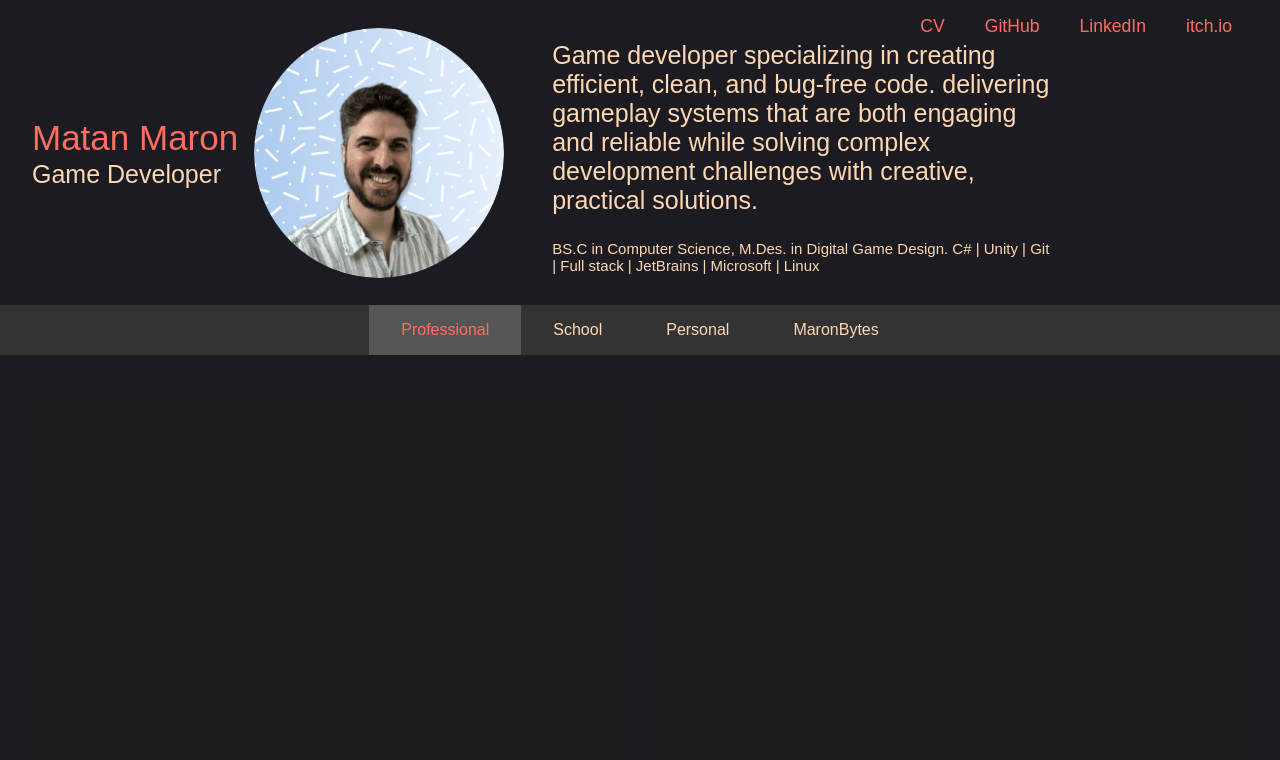
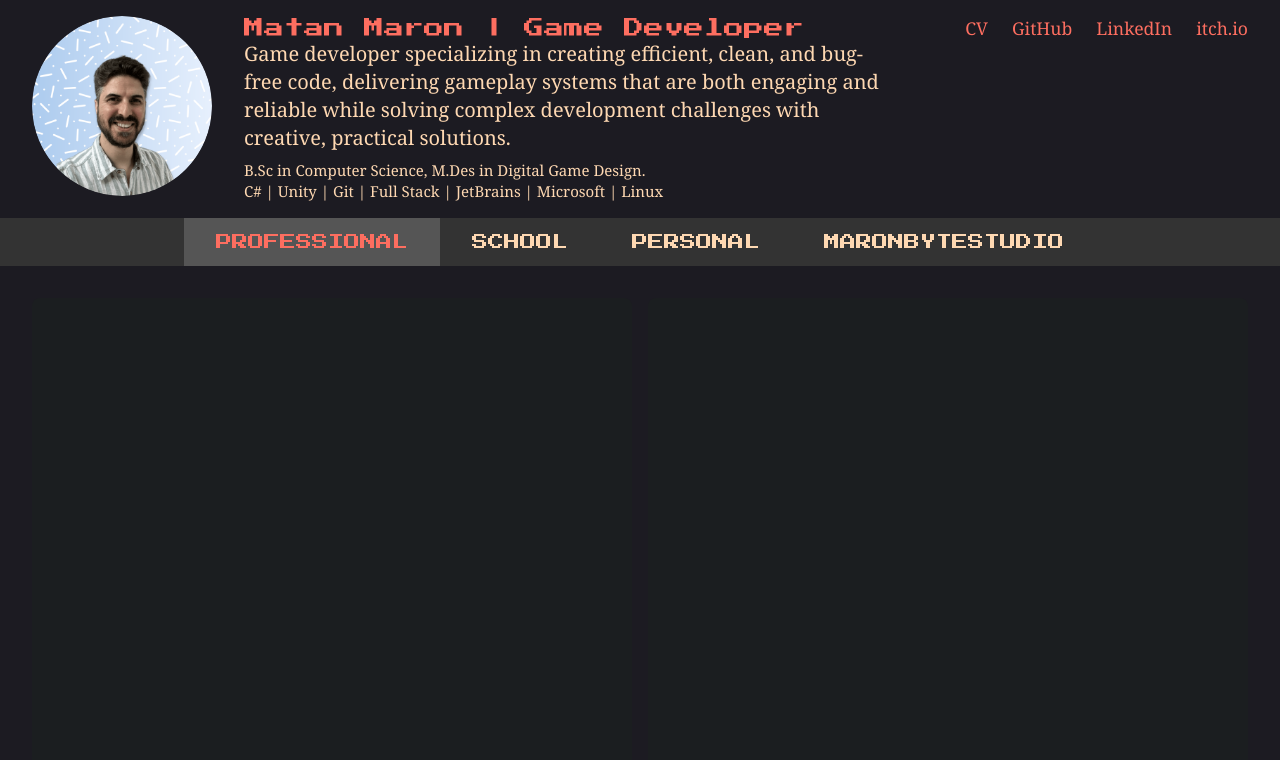
Before and after one commit to matanmaron/matanmaron.github.io, a plain HTML site: page index.html in a window 1280 px wide. Shown: the top 760 px of the page. Drawn offline with Linux system fonts and the light colour scheme.

Commit message:
save point

```diff
--- a/css/styles.css
+++ b/css/styles.css
@@ -1,90 +1,84 @@
 :root {
-    --color_background: #1c1b22;
-    --color_header: #fd6e60;
-    --color_text: #fed8b2;
+    --bg-color: #1c1b22;
+    --accent-color: #fd6e60;
+    --text-color: #fed8b2;
+}
+
+.press-start-2p-regular {
+    font-family: "Press Start 2P", system-ui;
+    font-weight: 400;
+    font-style: normal;
 }
 
 body {
-    background-color: var(--color_background);
-    font-family: Arial, sans-serif;
     margin: 0;
-    padding: 0;
+    font-family: 'Noto Serif', serif;
+    font-optical-sizing: auto;
+    font-weight: 400;
+    background-color: var(--bg-color);
+    color: var(--text-color);
 }
 
-.matanmaron{
-    color: var(--color_header);
-    font-size: 35px;
+/* Header */
+header {
+    display: flex;
+    align-items: flex-start;
+    padding: 1rem 2rem;
+    position: relative;
 }
 
-.gamedeveloper{
-    color: var(--color_text);
-    font-size: 25px;
+/* Profile section */
+.profile-section {
+    display: flex;
+    align-items: center;
+    margin-right: 2rem;
 }
 
-.matanmaron, .gamedeveloper {
-    margin: 0; /* remove default <p> spacing */
-    line-height: 1.2; /* tighter spacing */
+.profile-info {
+    display: flex;
+    flex-direction: column;
+    justify-content: center;
+    margin-right: 1rem;
 }
 
-header {
-    display: flex;
-    align-items: center; /* vertical center of header items */
-    position: relative;
-    padding: 1rem 2rem;
-}
-.profile {
-    display: flex;             /* row layout */
-    align-items: center;       /* vertical center relative to image */
-    margin-right: 2rem;
-}
-.profile .text {
-    display: flex;
-    flex-direction: column;
-    justify-content: center;   /* vertical center within text block */
-    margin-right: 1rem;        /* space between text and image */
+.profile-name {
+    font-family: "Press Start 2P", system-ui;
+    font-size: 20px;
+    color: var(--accent-color);
+    margin: 0;
+    line-height: 1.2;
 }
 
-.profile-pic{
-    width: 250px;
-    height: 250px;
-    border-radius: 50%;
-    margin-right: 1rem;
-    color: var(--color_header);
-    font-size: 45px;
+.profile-title {
+    font-size: 25px;
+    margin: 0;
 }
 
-.bio{
-    color: var(--color_text);
-    font-size: 25px;
+.profile-image {
+    width: 180px;
+    height: 180px;
+    border-radius: 50%;
 }
 
-.profile,
-.profile2 {
-    margin-right: 2rem; /* keep spacing */
+/* Bio section */
+.bio-section {
+    max-width: 650px;
 }
 
-.profile2 {
-    max-width: 500px;  /* still limit width */
+.bio-text {
+    font-size: 20px;
+    margin: 0 0 0.5rem 0;
+    line-height: 1.4;
 }
 
-.skills{
-    color: var(--color_text);
+.bio-skills {
     font-size: 15px;
+    margin: 0;
+    line-height: 1.4;
 }
 
-.header-left {
-    display: flex;
-    align-items: center;
-}
-
-header a {
-    color: var(--color_header);
-    margin-right: 1rem;
-    text-decoration: none;
-}
-
-/* Links pinned to top-right */
-.links {
+/* Links top-right */
+.top-links {
     position: absolute;
     top: 1rem;
     right: 2rem;
@@ -92,12 +86,13 @@ header a {
     gap: 1.5rem;
 }
 
-.links a {
-    color: var(--color_header);
+.top-links a {
+    color: var(--accent-color);
     text-decoration: none;
     font-size: 1.1rem;
 }
 
+/* Tabs */
 .tabs {
     display: flex;
     justify-content: center;
@@ -105,19 +100,22 @@ header a {
 }
 
 .tab-btn {
+    font-family: "Press Start 2P", system-ui;
+    text-transform: uppercase;
     background: none;
-    color: var(--color_text);
     border: none;
     padding: 1rem 2rem;
+    color: var(--text-color);
     cursor: pointer;
     font-size: 1rem;
 }
 
 .tab-btn.active {
-    color: var(--color_header);
+    color: var(--accent-color);
     background: #555;
 }
 
+/* Tab content */
 .tab-content {
     padding: 2rem;
 }
@@ -130,6 +128,7 @@ header a {
     display: block;
 }
 
+/* Games grid */
 .game-grid {
     display: grid;
     grid-template-columns: repeat(auto-fit, minmax(180px, 1fr));
--- a/index.html
+++ b/index.html
@@ -5,28 +5,39 @@
     <meta name="viewport" content="width=device-width, initial-scale=1.0">
     <title>Matan Maron | Game Developer</title>
     <link rel="stylesheet" href="css/styles.css">
+    <link rel="preconnect" href="https://fonts.googleapis.com">
+    <link rel="preconnect" href="https://fonts.gstatic.com" crossorigin>
+    <link href="https://fonts.googleapis.com/css2?family=Press+Start+2P&display=swap" rel="stylesheet">
+    <link href="https://fonts.googleapis.com/css2?family=Noto+Serif:wght@400;700&display=swap" rel="stylesheet">
 </head>
 <body>
 
-<!-- Header -->
 <header>
-    <div class="profile">
-        <div class="text">
-            <p class="matanmaron">Matan Maron</p>
-            <p class="gamedeveloper">Game Developer</p>
+    <div class="profile-section">
+        <img src="images/profile-pic.png" alt="Matan Maron" class="profile-image">
+    </div>
+
+    <div class="main-section">
+        <div class="profile-text">
+            <p class="profile-name">Matan Maron | Game Developer</p>
         </div>
-        <img src="images/profile-pic.png" alt="Matan Maron" class="profile-pic">
+        <div class="bio-section">
+        <p class="bio-text">
+            Game developer specializing in creating efficient, clean, and bug-free code,
+            delivering gameplay systems that are both engaging and reliable while solving
+            complex development challenges with creative, practical solutions.
+        </p>
+        <p class="bio-skills">
+            B.Sc in Computer Science, M.Des in Digital Game Design.<br>
+            C# | Unity | Git | Full Stack | JetBrains | Microsoft | Linux
+        </p>
+        </div>
     </div>
-    <div class="profile2">
-        <p class="bio">Game developer specializing in creating efficient, clean, and bug-free code.
-            delivering gameplay systems that are both engaging and reliable while solving complex development challenges with creative, practical solutions.</p>
-        <p class="skills">BS.C in Computer Science, M.Des. in Digital Game Design.
-            C# | Unity | Git | Full stack | JetBrains | Microsoft | Linux</p>
-    </div>
-    <nav class="links">
+
+    <nav class="top-links">
         <a href="https://drive.google.com/file/d/16OUnqop8SDzQmwidP3MQ-6qV6adQv89Z/view?usp=sharing" target="_blank">CV</a>
         <a href="https://github.com/matanmaron" target="_blank">GitHub</a>
-        <a href="http://linkedin.com/in/matanmaron/" target="_blank">LinkedIn</a>
+        <a href="https://linkedin.com/in/matanmaron/" target="_blank">LinkedIn</a>
         <a href="https://matanmaron.itch.io/" target="_blank">itch.io</a>
     </nav>
 </header>
@@ -36,13 +47,11 @@
     <button class="tab-btn active" data-tab="professional">Professional</button>
     <button class="tab-btn" data-tab="school">School</button>
     <button class="tab-btn" data-tab="personal">Personal</button>
-    <button class="tab-btn" data-tab="maronbytes">MaronBytes</button>
+    <button class="tab-btn" data-tab="MaronByteStudio">MaronByteStudio</button>
 </nav>
 
-<!-- Content -->
 <section class="tab-content">
 
-    <!-- Professional Games -->
     <div class="tab-panel active" id="professional">
         <div class="game-grid">
             <div class="game">
@@ -60,7 +69,6 @@
         </div>
     </div>
 
-    <!-- School Games -->
     <div class="tab-panel" id="school">
         <div class="game-grid">
             <div class="game">
@@ -72,7 +80,6 @@
         </div>
     </div>
 
-    <!-- Personal Games -->
     <div class="tab-panel" id="personal">
         <div class="game-grid">
             <div class="game">
@@ -84,8 +91,7 @@
         </div>
     </div>
 
-    <!-- MaronBytes Studio -->
-    <div class="tab-panel" id="maronbytes">
+    <div class="tab-panel" id="MaronByteStudio">
         <p>MaronBytes is my indie studio. Currently working on new releases.</p>
         <h3>Tools:</h3>
         <ul>
```
